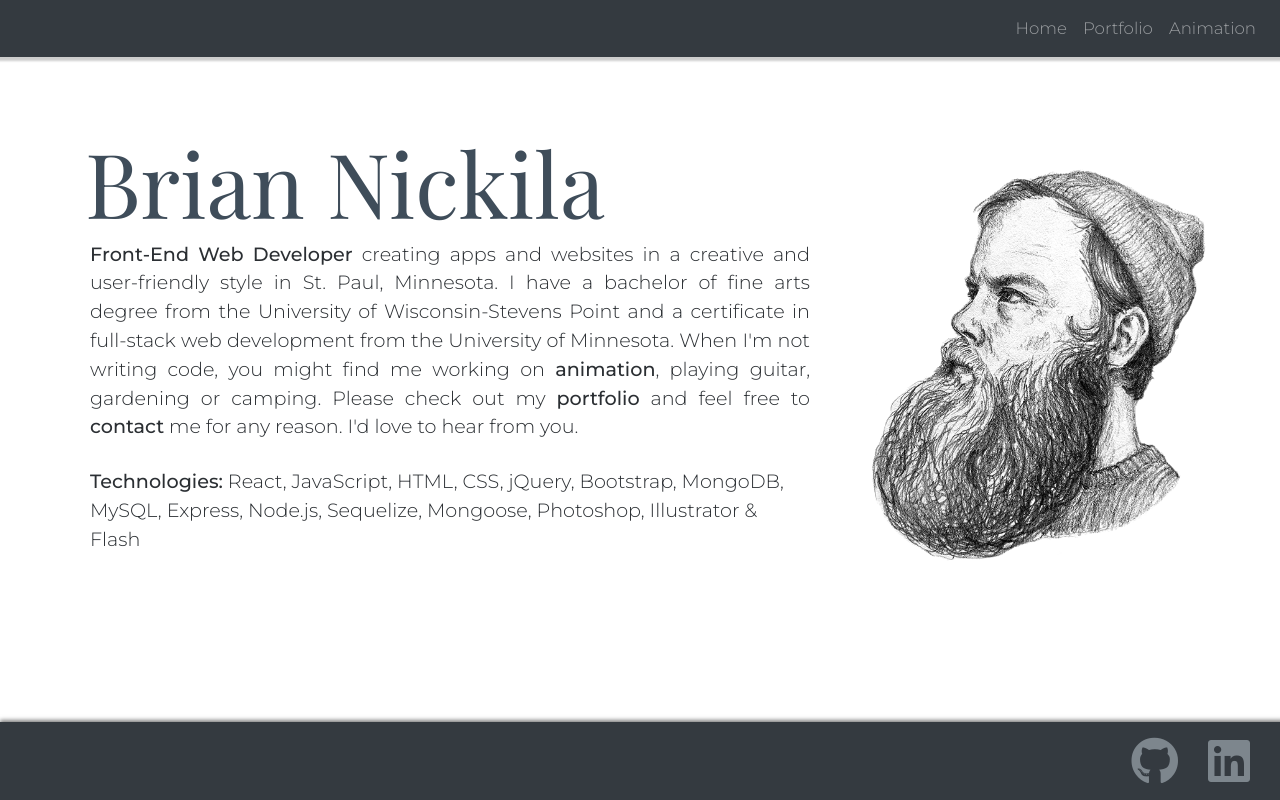
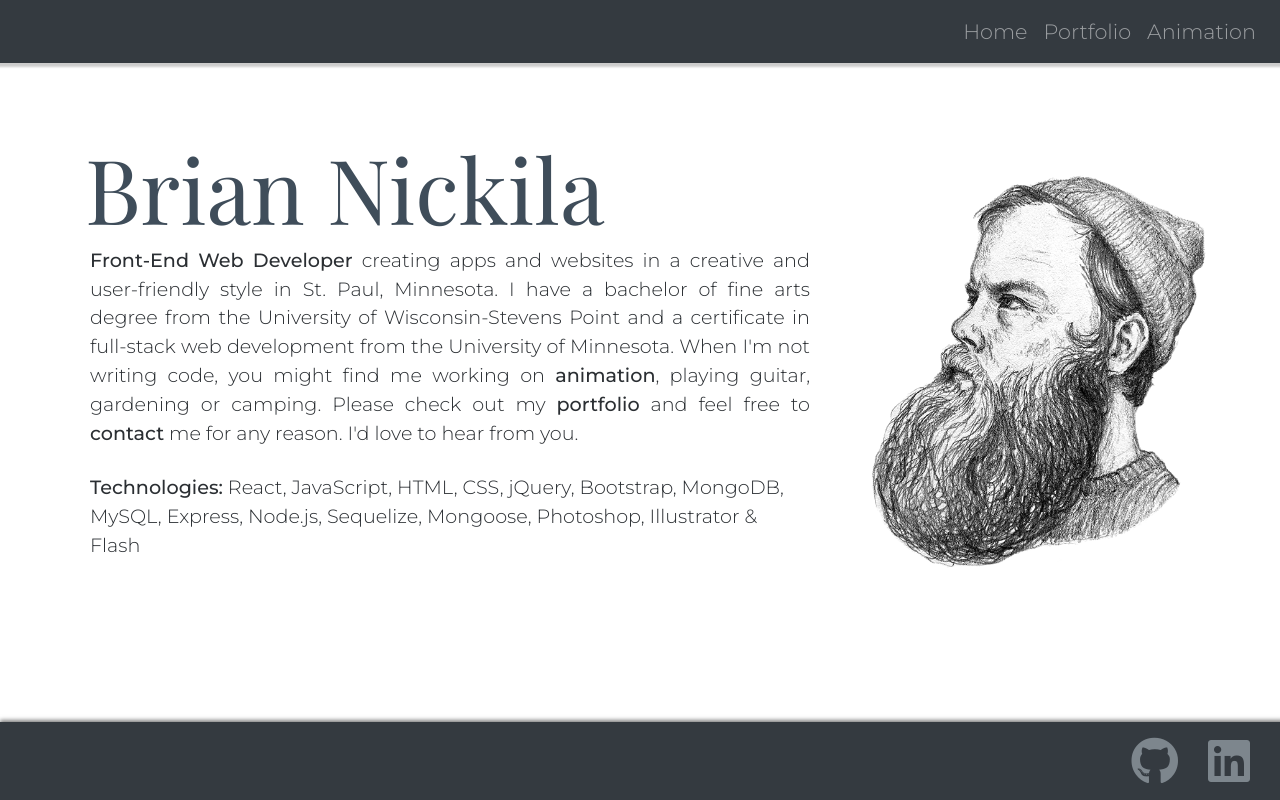
Before and after one commit to nickila/nickila, a React (Create React App) app: page / in a window 1280 px wide. Built offline with nearby package versions, Linux system fonts and the light colour scheme.

Commit message:
Changed nav text to be more legible. Larger size and more responsive

```diff
--- a/src/App.css
+++ b/src/App.css
@@ -75,7 +75,7 @@ nav {
 }
 
 .navbar-dark .navbar-nav .nav-link {
-  font-size: 1.3vw;
+  font-size: 1.3rem;
   color: rgba(255,255,255,.5);
 }
 
```
